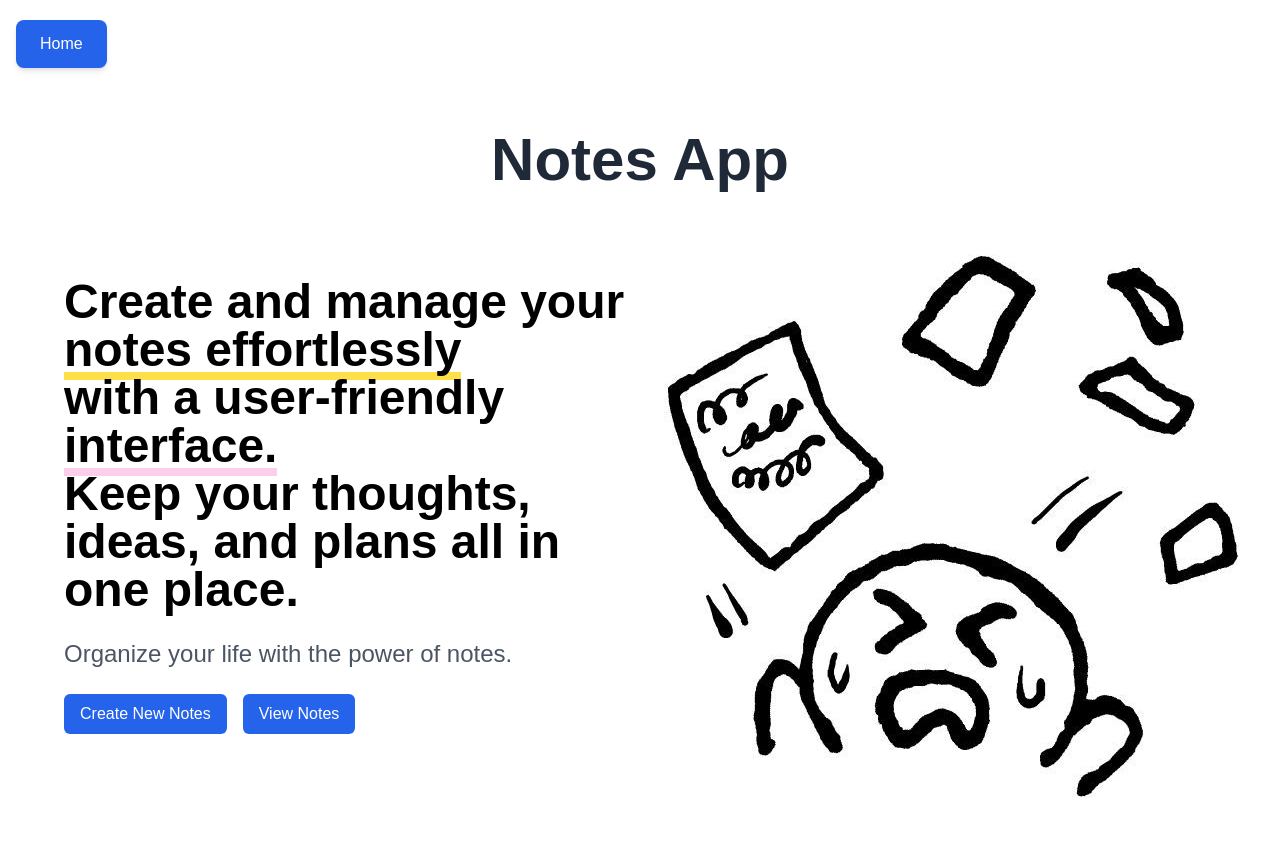
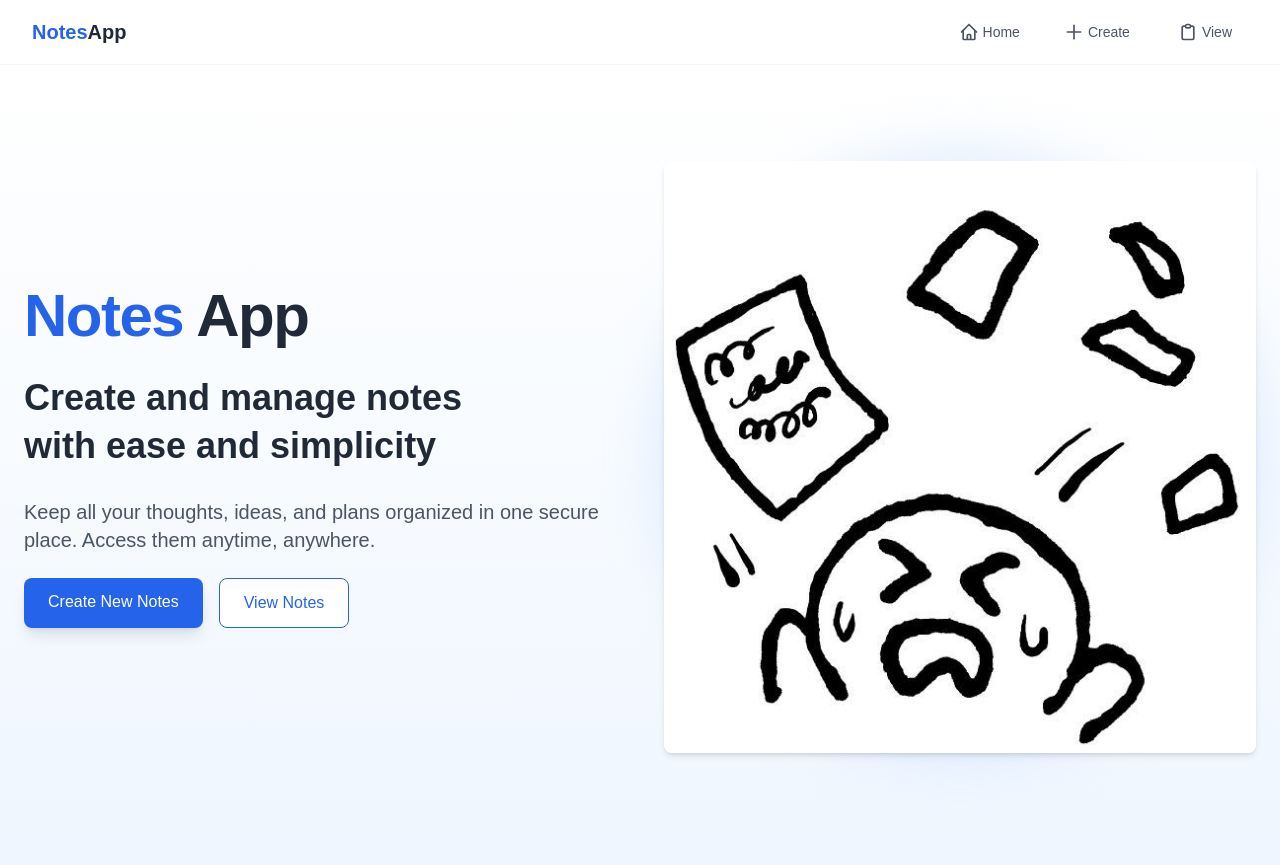
Before and after one commit to sophic00/notes-app, a Next.js app: page /landing in a window 1280 px wide. Built offline with nearby package versions, Linux system fonts and the light colour scheme.

Commit message:
UI updates

```diff
--- a/app/components/navbar.tsx
+++ b/app/components/navbar.tsx
@@ -6,34 +6,61 @@
   const pathname = usePathname();
 
   return (
-    <div className="flex gap-4 mt-5 mx-4  ">
-      {" "}
-      {/* Add space between buttons */}
-      {/* Show 'Go to Home' if not on home page */}
+    <nav className="bg-white shadow-sm border-b border-gray-100">
+      <div className="max-w-7xl mx-auto px-4 sm:px-6 lg:px-8">
+        <div className="flex justify-between h-16">
+          <div className="flex items-center">
+            <Link href="/" className="flex-shrink-0 flex items-center">
+              <span className="text-blue-600 font-bold text-xl">Notes</span>
+              <span className="text-gray-800 font-bold text-xl">App</span>
+            </Link>
+          </div>
+
+          <div className="flex items-center space-x-4">
             {pathname !== "/" && (
-        <Link href="/" passHref>
-          <button className="px-6 py-3 bg-blue-600 text-white rounded-lg shadow-md hover:bg-blue-700 focus:ring-4 focus:ring-blue-300 transition duration-300">
+              <Link href="/" className="text-gray-600 hover:text-blue-600 px-3 py-2 rounded-md text-sm font-medium transition-colors flex items-center">
+                <svg xmlns="http://www.w3.org/2000/svg" className="h-5 w-5 mr-1" fill="none" viewBox="0 0 24 24" stroke="currentColor">
+                  <path strokeLinecap="round" strokeLinejoin="round" strokeWidth={2} d="M3 12l2-2m0 0l7-7 7 7M5 10v10a1 1 0 001 1h3m10-11l2 2m-2-2v10a1 1 0 01-1 1h-3m-6 0a1 1 0 001-1v-4a1 1 0 011-1h2a1 1 0 011 1v4a1 1 0 001 1m-6 0h6" />
+                </svg>
                 Home
-          </button>
               </Link>
             )}
-      {/* Show 'Go to Create' if not on the create page */}
-      {pathname === "/view" && (
-        <Link href="/create" passHref>
-          <button className="px-6 py-3 bg-blue-600 text-white rounded-lg shadow-md hover:bg-blue-700 focus:ring-4 focus:ring-blue-300 transition duration-300">
+
+            <Link
+              href="/create"
+              className={`px-4 py-2 rounded-md text-sm font-medium transition-colors ${
+                pathname === "/create"
+                  ? "bg-blue-50 text-blue-700 border border-blue-100"
+                  : "text-gray-600 hover:text-blue-600 hover:bg-blue-50"
+              }`}
+            >
+              <span className="flex items-center">
+                <svg xmlns="http://www.w3.org/2000/svg" className="h-5 w-5 mr-1" fill="none" viewBox="0 0 24 24" stroke="currentColor">
+                  <path strokeLinecap="round" strokeLinejoin="round" strokeWidth={2} d="M12 4v16m8-8H4" />
+                </svg>
                 Create
-          </button>
+              </span>
             </Link>
-      )}
-      {/* Show 'View' only on the create page */}
-      {pathname === "/create" && (
-        <Link href="/view" passHref>
-          <button className="px-6 py-3 bg-blue-600 text-white rounded-lg shadow-md hover:bg-blue-700 focus:ring-4 focus:ring-blue-300 transition duration-300">
+
+            <Link
+              href="/view"
+              className={`px-4 py-2 rounded-md text-sm font-medium transition-colors ${
+                pathname === "/view"
+                  ? "bg-blue-50 text-blue-700 border border-blue-100"
+                  : "text-gray-600 hover:text-blue-600 hover:bg-blue-50"
+              }`}
+            >
+              <span className="flex items-center">
+                <svg xmlns="http://www.w3.org/2000/svg" className="h-5 w-5 mr-1" fill="none" viewBox="0 0 24 24" stroke="currentColor">
+                  <path strokeLinecap="round" strokeLinejoin="round" strokeWidth={2} d="M9 5H7a2 2 0 00-2 2v12a2 2 0 002 2h10a2 2 0 002-2V7a2 2 0 00-2-2h-2M9 5a2 2 0 002 2h2a2 2 0 002-2M9 5a2 2 0 012-2h2a2 2 0 012 2" />
+                </svg>
                 View
-          </button>
+              </span>
             </Link>
-      )}
           </div>
+        </div>
+      </div>
+    </nav>
   );
 };
 
--- a/app/create/page.tsx
+++ b/app/create/page.tsx
@@ -1,5 +1,6 @@
 "use client";
 import React, { useState } from "react";
+import Link from "next/link";
 
 export default function Create() {
   const [title, setTitle] = useState("");
@@ -9,7 +10,6 @@
 
   const handleSubmit = (e: React.FormEvent<HTMLFormElement>) => {
     e.preventDefault();
-
 
     const notes = JSON.parse(localStorage.getItem("notes") || "[]")
     const newNote = { title, description, content, date };
@@ -23,68 +23,103 @@
   };
 
   return (
-    <div className="flex flex-col items-center px-4">
-      <div className="flex flex-col justify-center">
-        <h1 className="text-6xl">Create Notes</h1>
-        <br />
+    <div className="min-h-screen bg-gradient-to-b from-white to-blue-50 py-12">
+      <div className="container mx-auto px-6 max-w-3xl">
+        <div className="mb-8 flex flex-col sm:flex-row justify-between items-start sm:items-center gap-4">
+          <h1 className="text-4xl md:text-5xl font-bold text-gray-800">
+            <span className="text-blue-600">Create</span> Notes
+          </h1>
+          <Link
+            href="/view"
+            className="flex items-center gap-2 bg-blue-50 text-blue-700 hover:bg-blue-100 px-4 py-2 rounded-lg font-medium transition-colors border border-blue-200"
+          >
+            <svg xmlns="http://www.w3.org/2000/svg" className="h-5 w-5" fill="none" viewBox="0 0 24 24" stroke="currentColor">
+              <path strokeLinecap="round" strokeLinejoin="round" strokeWidth={2} d="M9 5l7 7-7 7" />
+            </svg>
+            View all notes
+          </Link>
         </div>
-      <hr />
-      <br />
-      <form onSubmit={handleSubmit} className="w-full max-w-xl">
-        <div className="flex flex-col">
-          <h3 className="text-3xl">Title</h3>
-          <br />
+
+        <div className="bg-white shadow-lg rounded-lg p-6 md:p-8">
+          <form onSubmit={handleSubmit} className="space-y-6">
+            <div className="space-y-2">
+              <label htmlFor="title" className="text-lg font-medium text-gray-700">Title</label>
               <input
+                id="title"
                 type="text"
                 value={title}
                 onChange={(e) => setTitle(e.target.value)}
-            className="border border-black w-full h-10 p-2"
+                placeholder="Enter a title for your note"
+                className="w-full px-4 py-3 rounded-lg border border-gray-300 focus:border-blue-500 focus:ring focus:ring-blue-200 focus:ring-opacity-50 transition-all"
+                required
               />
             </div>
-        <br />
-        <br />
-        <div className="flex flex-col">
-          <h3 className="text-3xl">Description</h3>
-          <br />
+
+            <div className="space-y-2">
+              <label htmlFor="description" className="text-lg font-medium text-gray-700">Description</label>
               <input
+                id="description"
                 type="text"
                 value={description}
                 onChange={(e) => setDescription(e.target.value)}
-            className="border border-black w-full h-10 p-2"
+                placeholder="Add a brief description"
+                className="w-full px-4 py-3 rounded-lg border border-gray-300 focus:border-blue-500 focus:ring focus:ring-blue-200 focus:ring-opacity-50 transition-all"
+                required
               />
             </div>
-        <br />
-        <br />
-        <div className="flex flex-col">
-          <h3 className="text-3xl">Content</h3>
-          <br />
+
+            <div className="space-y-2">
+              <label htmlFor="content" className="text-lg font-medium text-gray-700">Content</label>
               <textarea
+                id="content"
                 value={content}
                 onChange={(e) => setContent(e.target.value)}
-            className="border border-black w-full h-24 p-2"
+                placeholder="Write your note content here..."
+                className="w-full px-4 py-3 rounded-lg border border-gray-300 focus:border-blue-500 focus:ring focus:ring-blue-200 focus:ring-opacity-50 transition-all min-h-[150px]"
+                required
               ></textarea>
             </div>
-        <br />
-        <br />
-        <div className="flex flex-col">
-          <h3 className="text-3xl">Date</h3>
-          <br />
+
+            <div className="space-y-2">
+              <label htmlFor="date" className="text-lg font-medium text-gray-700">Date</label>
               <input
+                id="date"
                 type="date"
                 value={date}
                 onChange={(e) => setDate(e.target.value)}
-            className="border border-black w-full h-10 p-2"
+                className="w-full px-4 py-3 rounded-lg border border-gray-300 focus:border-blue-500 focus:ring focus:ring-blue-200 focus:ring-opacity-50 transition-all"
+                required
               />
             </div>
-        <br />
-        <br />
-        <input
+
+            <div className="pt-4 flex flex-col sm:flex-row gap-4">
+              <button
                 type="submit"
-          value="Create Note"
-          className="bg-blue-600 text-white border border-black rounded-sm px-4 py-2 w-full"
-        />
+                className="w-full bg-blue-600 hover:bg-blue-700 text-white font-medium py-3 px-6 rounded-lg shadow-md hover:shadow-lg transition-all focus:outline-none focus:ring-2 focus:ring-blue-500 focus:ring-opacity-50"
+              >
+                Create Note
+              </button>
+              <Link
+                href="/view"
+                className="w-full sm:w-auto text-center bg-gray-100 hover:bg-gray-200 text-gray-800 font-medium py-3 px-6 rounded-lg transition-all focus:outline-none focus:ring-2 focus:ring-gray-300 focus:ring-opacity-50"
+              >
+                Cancel
+              </Link>
+            </div>
           </form>
-      <div className='flex'>
+        </div>
+
+        <div className="mt-8 flex justify-center">
+          <Link
+            href="/landing"
+            className="flex items-center gap-2 text-gray-600 hover:text-blue-600 transition-colors"
+          >
+            <svg xmlns="http://www.w3.org/2000/svg" className="h-5 w-5" fill="none" viewBox="0 0 24 24" stroke="currentColor">
+              <path strokeLinecap="round" strokeLinejoin="round" strokeWidth={2} d="M10 19l-7-7m0 0l7-7m-7 7h18" />
+            </svg>
+            Back to Home
+          </Link>
+        </div>
       </div>
     </div>
   );
--- a/app/landing/page.tsx
+++ b/app/landing/page.tsx
@@ -6,45 +6,63 @@
 
 export default function LandingPage() {
   return (
-    <div className="flex flex-col items-center justify-center min-h-screen px-6">
-      <h1 className="text-6xl font-bold text-gray-800 mb-4 text-left">
-        Notes App
+    <div className="min-h-screen bg-gradient-to-b from-white to-blue-50">
+      <div className="container mx-auto px-6 py-12 md:py-24">
+        <div className="flex flex-col md:flex-row items-center justify-between gap-12">
+          {/* Left content area */}
+          <div className="w-full md:w-1/2 space-y-8">
+            <h1 className="text-5xl md:text-6xl font-bold text-gray-800 tracking-tight">
+              <span className="text-blue-600">Notes</span> App
             </h1>
-      <div className="mx-auto flex flex-row items-center">
-        <div className=" pl-10 relative">
-          <p className="text-5xl text-black mb-6 font-bold ">
-            <span className="relative">
-              Create and manage your notes effortlessly
+
+            <div className="space-y-6">
+              <p className="text-3xl md:text-4xl font-bold text-gray-800 leading-tight">
+                <span className="relative inline-block mb-2">
+                  Create and manage notes
                   <span className="absolute -bottom-1 left-0 w-full h-2 bg-yellow-300 -z-10"></span>
                 </span>
                 <br />
-            <span className="relative">
-              with a user-friendly interface.
+                <span className="relative inline-block mb-2">
+                  with ease and simplicity
                   <span className="absolute -bottom-1 left-0 w-full h-2 bg-pink-200 -z-10"></span>
                 </span>
-            <br />
-            Keep your thoughts, ideas, and plans all in one place.
               </p>
-          <p className="text-2xl text-gray-600 mb-6">
-            Organize your life with the power of notes.
+
+              <p className="text-xl text-gray-600">
+                Keep all your thoughts, ideas, and plans organized in one secure place.
+                Access them anytime, anywhere.
               </p>
-          <div className="space-x-4">
+
+              <div className="flex flex-col sm:flex-row gap-4">
                 <Link
                   href="/create"
-              className="inline-block bg-blue-600 text-white py-2 px-4 rounded-md hover:bg-blue-700"
+                  className="inline-block bg-blue-600 text-white py-3 px-6 rounded-lg font-medium shadow-lg hover:bg-blue-700 hover:shadow-xl transition-all text-center"
                 >
                   Create New Notes
                 </Link>
                 <Link
                   href="/view"
-              className="inline-block bg-blue-600 text-white py-2 px-4 rounded-md hover:bg-blue-700"
+                  className="inline-block bg-white text-blue-600 border border-blue-600 py-3 px-6 rounded-lg font-medium hover:bg-blue-50 transition-all text-center"
                 >
                   View Notes
                 </Link>
               </div>
             </div>
+          </div>
 
-        <Image src={notes} alt="Illustration" className="max-w-full h-auto" />
+          {/* Right image area */}
+          <div className="w-full md:w-1/2">
+            <div className="relative">
+              <div className="absolute -inset-4 bg-blue-100 rounded-full blur-xl opacity-70"></div>
+              <Image
+                src={notes}
+                alt="Notes Illustration"
+                className="relative w-full h-auto rounded-lg shadow-md"
+                priority
+              />
+            </div>
+          </div>
+        </div>
       </div>
     </div>
   );
--- a/app/view/page.tsx
+++ b/app/view/page.tsx
@@ -1,6 +1,6 @@
 "use client";
 import React, { useEffect, useState } from "react";
-import NoteCard from '@/app/components/notecard'; // Adjust the path if needed
+import NoteCard from '@/app/components/notecard';
 
 export default function View() {
   const [notes, setNotes] = useState<
@@ -17,26 +17,47 @@
   }, []);
 
   return (
-    <div>
-      <div className="text-3xl text-center font-bold text-gray-800 tracking-tight leading-tight py-4 mb-6 border-b border-gray-300">
-        Notes
+    <div className="min-h-screen bg-gradient-to-b from-white to-blue-50 py-12">
+      <div className="container mx-auto px-4 sm:px-6 lg:px-8">
+        <div className="mb-8">
+          <h1 className="text-4xl font-bold text-center text-gray-800">
+            <span className="text-blue-600">My</span> Notes
+          </h1>
+          <p className="text-center text-gray-600 mt-2">
+            {notes.length > 0
+              ? `You have ${notes.length} note${notes.length > 1 ? 's' : ''}`
+              : 'Create your first note to get started'}
+          </p>
         </div>
-      <div>
+
         {notes.length > 0 ? (
-          notes.map((note, index) => (
+          <div className="grid grid-cols-1 sm:grid-cols-2 lg:grid-cols-3 gap-6">
+            {notes.map((note, index) => (
+              <div key={index} className="h-full">
                 <NoteCard
-              key={index}
                   title={note.title}
                   description={note.description}
                   content={note.content}
                   date={note.date}
                 />
-          ))
+              </div>
+            ))}
+          </div>
         ) : (
-          <p className="text-center text-gray-600">No notes found</p>
+          <div className="bg-white rounded-lg shadow-md p-8 text-center">
+            <svg xmlns="http://www.w3.org/2000/svg" className="h-16 w-16 mx-auto text-gray-400 mb-4" fill="none" viewBox="0 0 24 24" stroke="currentColor">
+              <path strokeLinecap="round" strokeLinejoin="round" strokeWidth={2} d="M9 5H7a2 2 0 00-2 2v12a2 2 0 002 2h10a2 2 0 002-2V7a2 2 0 00-2-2h-2M9 5a2 2 0 002 2h2a2 2 0 002-2M9 5a2 2 0 012-2h2a2 2 0 012 2" />
+            </svg>
+            <p className="text-xl text-gray-600 mb-4">No notes found</p>
+            <a
+              href="/create"
+              className="inline-block bg-blue-600 text-white py-2 px-4 rounded font-medium hover:bg-blue-700 transition-colors"
+            >
+              Create a new note
+            </a>
+          </div>
         )}
       </div>
-
     </div>
   );
 }
```
Also changed, not shown: app/components/notecard.tsx (+43 -12 lines). Lines whose indentation alone changed are shown as unchanged.
